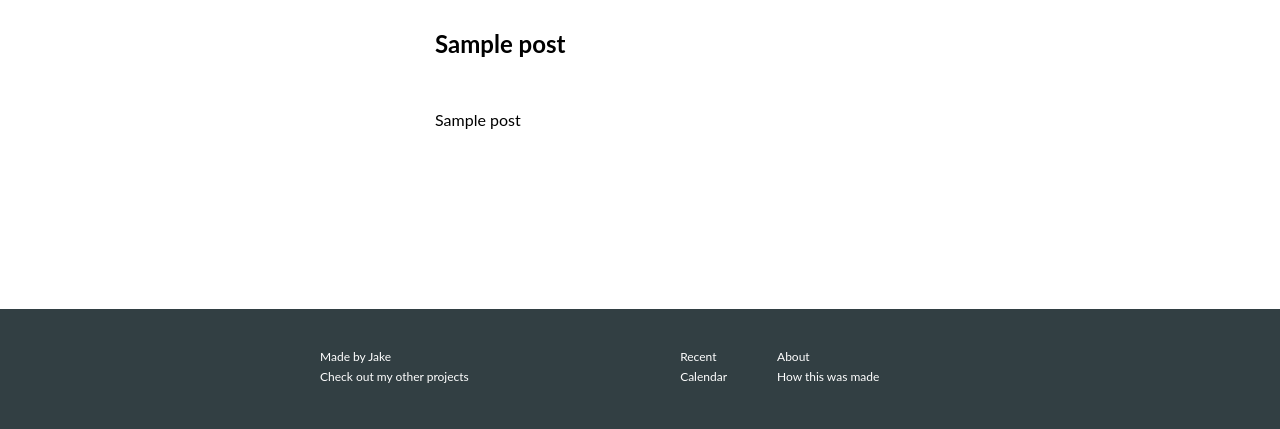
After one commit to jake-and-stake/InfiniteSearch, a Flask app: template templates/post.html in a window 1280 px wide. The commit adds this page. Shown: the part 371-800 px from the top of the page. Run offline with Flask 2, Linux system fonts and the light colour scheme; the template is opened without the code that fills it: most values are stand-ins (such as "Sample title", 1, 10 or a date in 2020).

Commit message:
Simplified pages using a base html file.

```diff
--- /dev/null
+++ b/templates/base.html
@@ -0,0 +1,44 @@
+<!DOCTYPE html>
+<html lang="en">
+    <head>
+        <meta charset="UTF-8">
+        <meta name="viewport" content="width=device-width, initial-scale=1.0">
+        <title>Infinite Search</title>
+        <link rel="stylesheet" href="../static/css/styles.css" \>
+        <link rel="icon" href="../static/images/IS.svg" >
+    </head>
+    <body>
+        <header class="navbar">
+            <div class="navbar__brand">
+                <img class="navbar__logo" src="../static/images/IS.svg" alt="The Microblog Logo" /> Infinite Search
+            </div>
+            <ul class="navbar__navigation">
+                <li class="navbar__navigation-item"><a href={{ url_for('home') }} class="navbar__link">Recent</a></li>
+                <li class="navbar__navigation-item"><a href="#" class="navbar__link">Calendar</a></li>
+                <li class="navbar__navigation-item"><a href={{ url_for('write') }} class="navbar__link">Write</a></li>
+            </ul>
+        </header>
+        <main class="main">
+            {% block content %}{% endblock %}
+        </main>
+        <footer class="footer">
+            <div class="footer__content">
+                <section class="left">
+                    <a class="footer__item" href="#">Made by Jake</a>
+                    <a class="footer__item" href="#">Check out my other projects</a>
+                </section>
+                <section class="right">
+                    <div class="footer__column">
+                        <a class="footer__item" href="#">Recent</a>
+                        <a class="footer__item" href="#">Calendar</a>
+                    </div>
+                    <div class="footer__column">
+                        <a class="footer__item" href="#">About</a>
+                        <a class="footer__item" href="#">How this was made</a>
+                    </div>
+                </section>
+            </div>
+        </footer>
+
+    </body>
+</html>
--- /dev/null
+++ b/templates/post.html
@@ -0,0 +1,14 @@
+{% extends 'base.html' %}
+
+{% block title %}Infinite Search{% endblock %}
+
+{% block content %}
+<section>
+    <h1>{{ post[0] | truncate(30, true) }}</h1>
+    <article class="entry">
+        <p class="entry__content">
+            {{ post[0] }}
+        </p>
+    </article>
+</section>
+{% endblock %}
```
Also changed, not shown: templates/home.html (+7 -52 lines), templates/write.html (added, +16 -0 lines).
